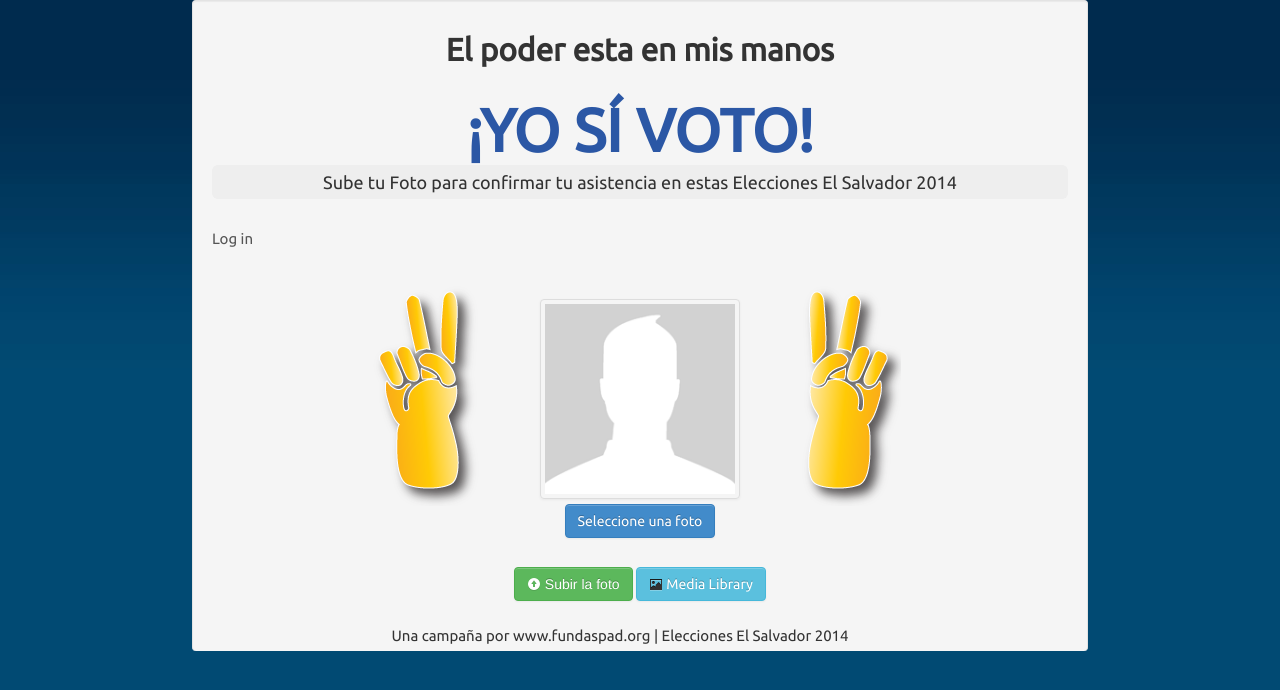
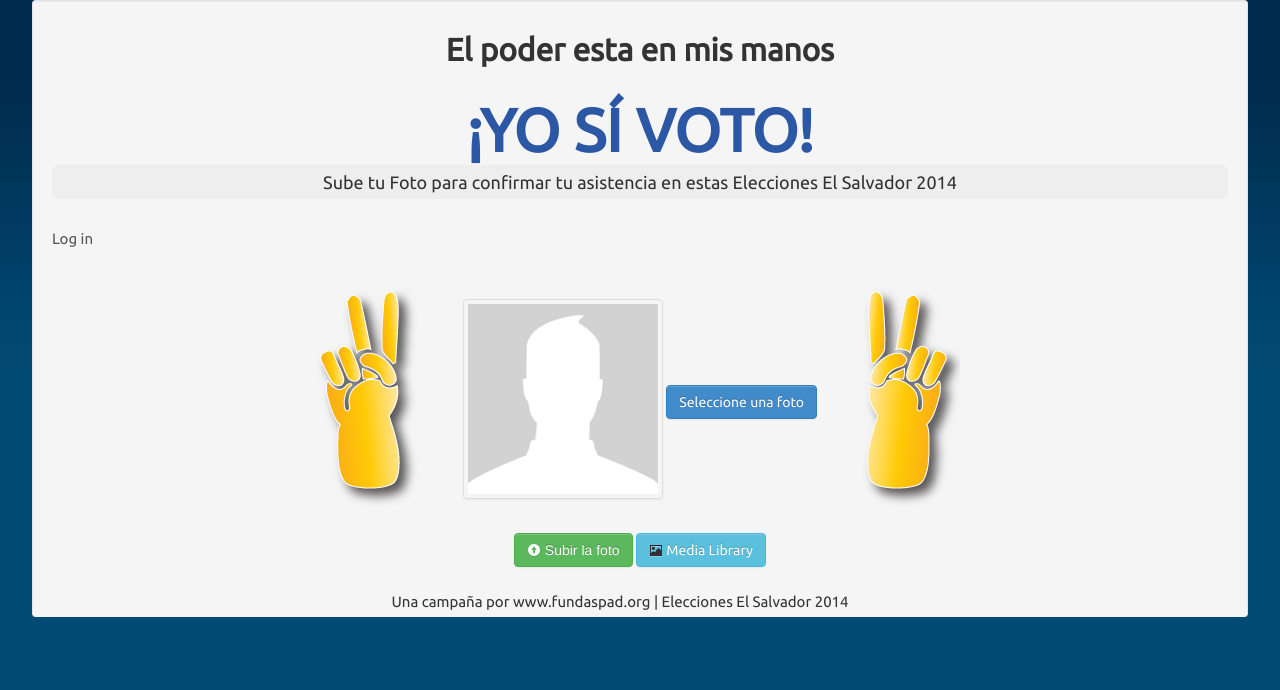
Before and after one commit to kr0nicas/appFacebookGallery, a PHP site: page / in a window 1280 px wide. Shown: the top 690 px of the page. Run offline with PHP 8.4, Linux system fonts and the light colour scheme.

Commit message:
Cambios para prueba en heroku

```diff
--- a/css/style-faceApp.css
+++ b/css/style-faceApp.css
@@ -7,7 +7,7 @@ body{
 
 
 .container{
-    width: 70%;
+    width: 95%;
 }
 .fondo-app{
 
--- a/css/style.css
+++ b/css/style.css
@@ -8,6 +8,7 @@
 
 .container {
 	margin-top: 0%;
+	width: 95%;
 }
 
 .add-top-margin	{
```
